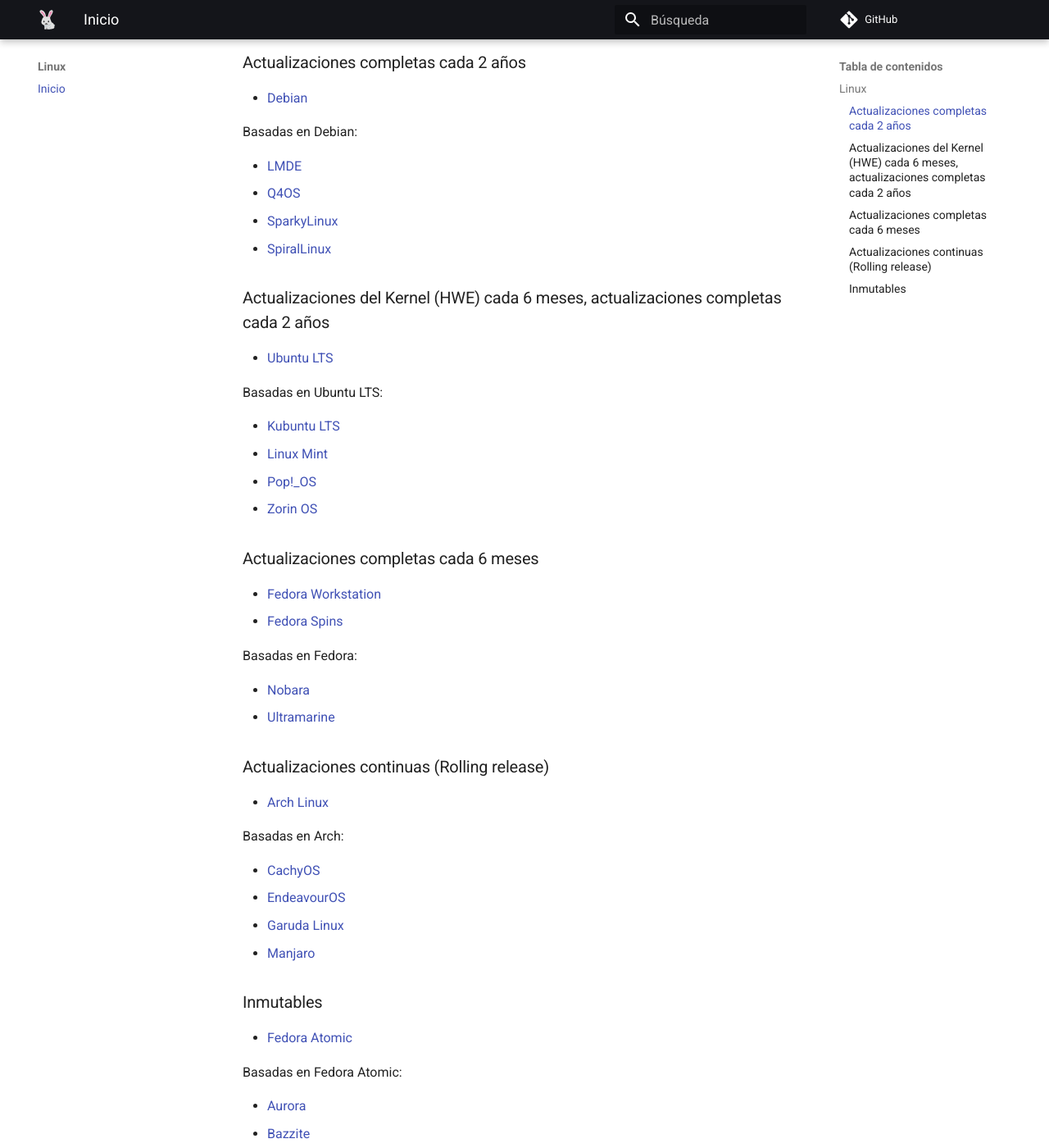
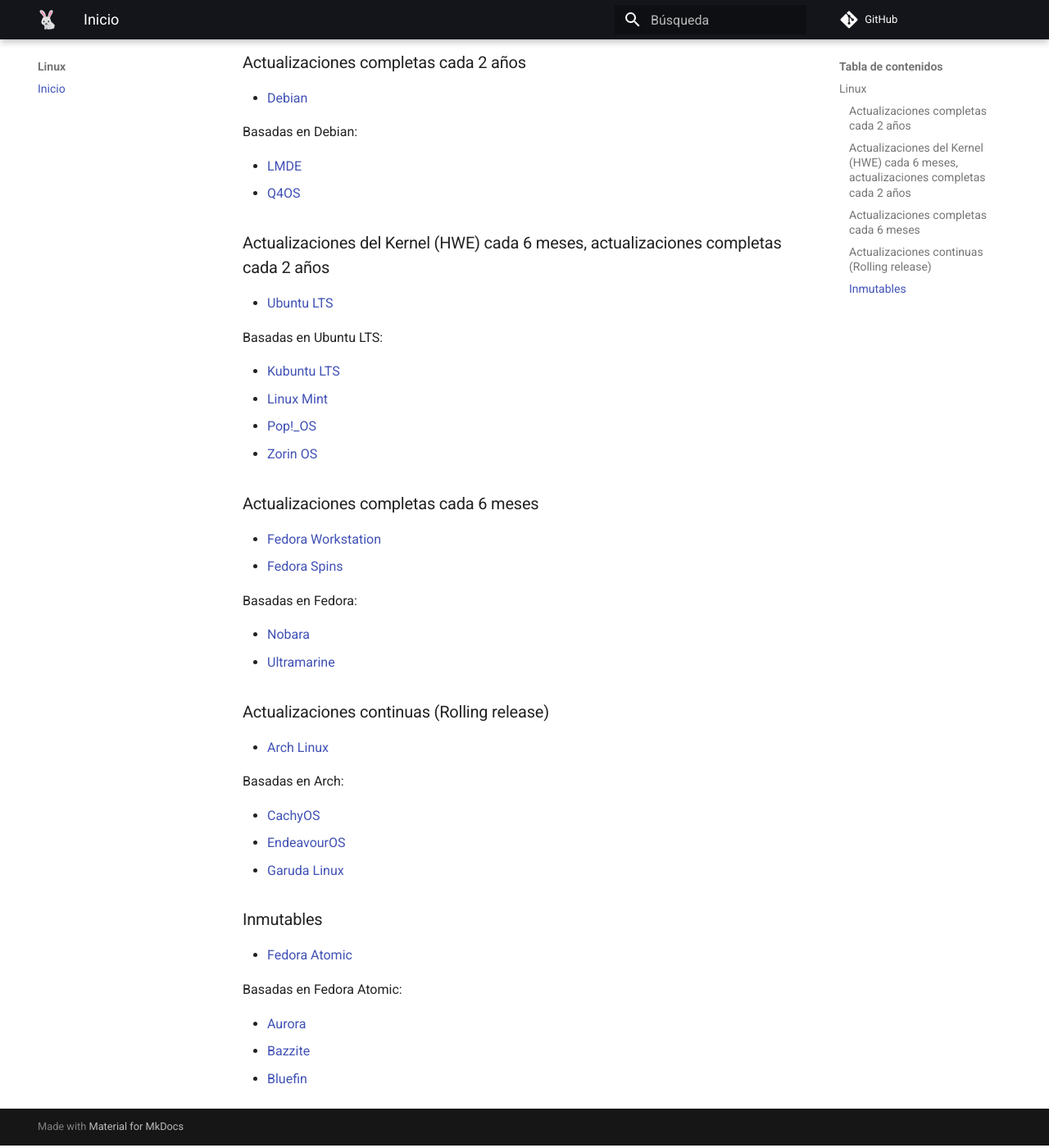
Before and after one commit to anomalouscode/wiki, an MkDocs documentation site: the page built from docs/linux/index.md, in a window 1280 px wide and 1400 px high, scrolled down 218 px. Shown: the whole window at 82% size. Built offline with MkDocs 1.6.1 and Material for MkDocs 9.7.7, drawn with Linux system fonts in a browser that asks for light colours; comment, search, counter and statistics services are not loaded.

Commit message:
Update index.md

```diff
--- a/docs/linux/index.md
+++ b/docs/linux/index.md
@@ -14,8 +14,6 @@
 
 - [LMDE](https://linuxmint.com/download_lmde.php)
 - [Q4OS](https://q4os.org/)
-- [SparkyLinux](https://sparkylinux.org/)
-- [SpiralLinux](https://spirallinux.github.io/)
 
 ### Actualizaciones del Kernel (HWE) cada 6 meses, actualizaciones completas cada 2 años
 
@@ -47,7 +45,6 @@
 - [CachyOS](https://cachyos.org/)
 - [EndeavourOS](https://endeavouros.com/)
 - [Garuda Linux](https://garudalinux.org/)
-- [Manjaro](https://manjaro.org/)
 
 ### Inmutables
 
```
